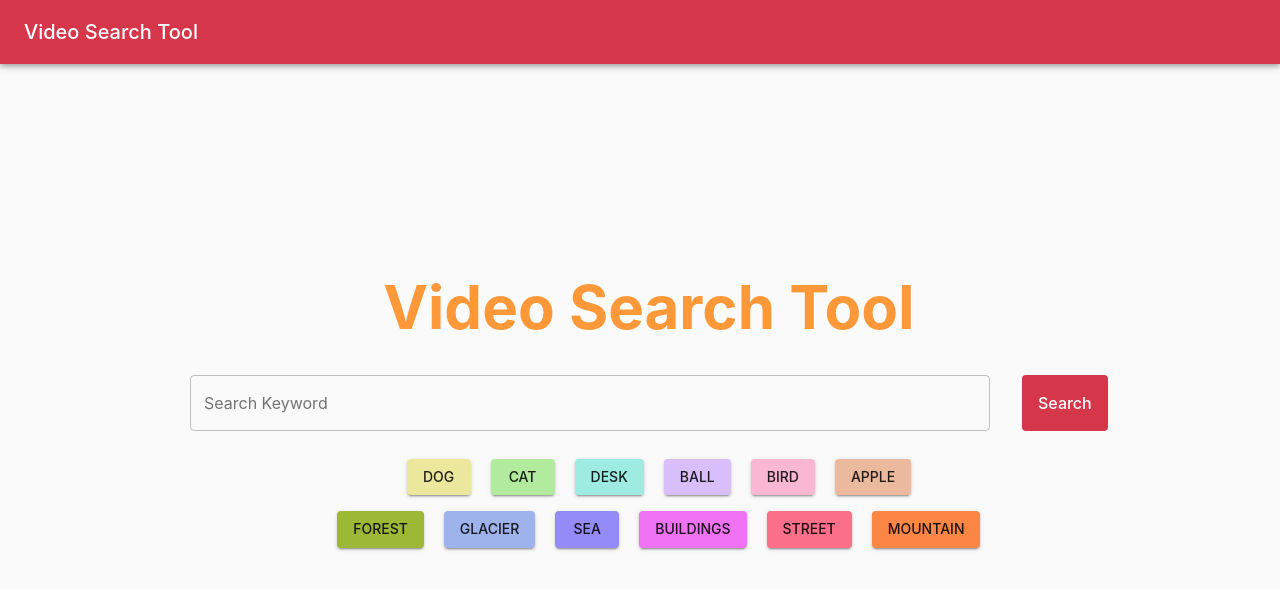
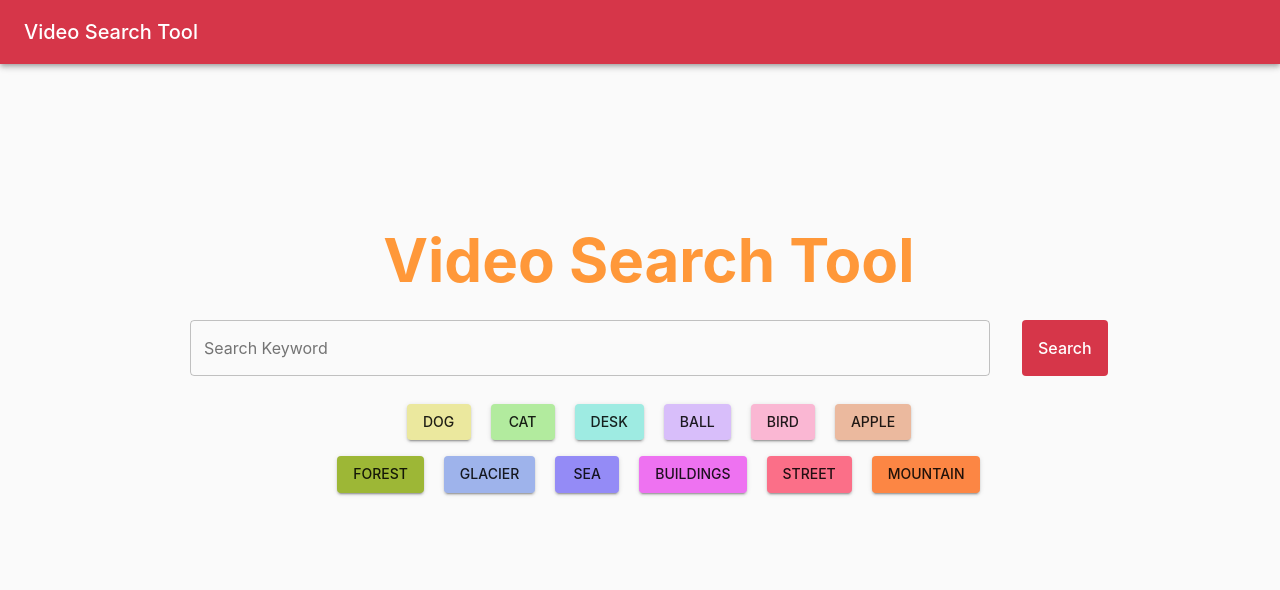
Before and after one commit to VideoAlligator/video-search-frontend, a React (Create React App) app: page / in a window 1280 px wide. Shown: the top 590 px of the page. Built offline with nearby package versions, Linux system fonts and the light colour scheme.

Commit message:
change position of cardinfo

```diff
--- a/src/core/LandingPage/SearchForm.tsx
+++ b/src/core/LandingPage/SearchForm.tsx
@@ -75,7 +75,7 @@ export const SearchForm: FC<SearchFormProps> = ({
 }) => {
   return (
     <Form>
-      <Box mt={1} display="flex">
+      <Box display="flex">
         <Field name="keywords">
           {({ field, form }: FormikFieldRender<string>) => (
             <SearchField
--- a/src/core/LandingPage/styled.ts
+++ b/src/core/LandingPage/styled.ts
@@ -3,6 +3,6 @@ import Grid from '@material-ui/core/Grid'
 
 export const FullHeightGrid = styled(Grid)`
   && {
-    height: 100%;
+    height: 85%;
   }
 `
--- a/src/core/ResultsPage/index.tsx
+++ b/src/core/ResultsPage/index.tsx
@@ -42,13 +42,12 @@ const ResultsPage: FC<ResultsPageProps> = ({ videos, getVideos }) => {
     >
       {({ errors, handleSubmit, setFieldValue, values }) => (
         <ScreenContainer center maxWidth={1200}>
-          <Box mt={6} ml={1}>
+          <Box mt={3} ml={3}>
             <SearchForm
               setFieldValue={setFieldValue}
               handleSubmit={handleSubmit}
             />
           </Box>
-          <Grid container alignItems="center" justify="center" direction="row">
           <Box p={3}>
             <Box display="flex" alignContent="flex-start" flexWrap="wrap">
               {videos.map((video, index) => (
@@ -60,7 +59,6 @@ const ResultsPage: FC<ResultsPageProps> = ({ videos, getVideos }) => {
               ))}
             </Box>
           </Box>
-          </Grid>
         </ScreenContainer>
       )}
     </Formik>
```
Lines whose indentation alone changed are shown as unchanged.
